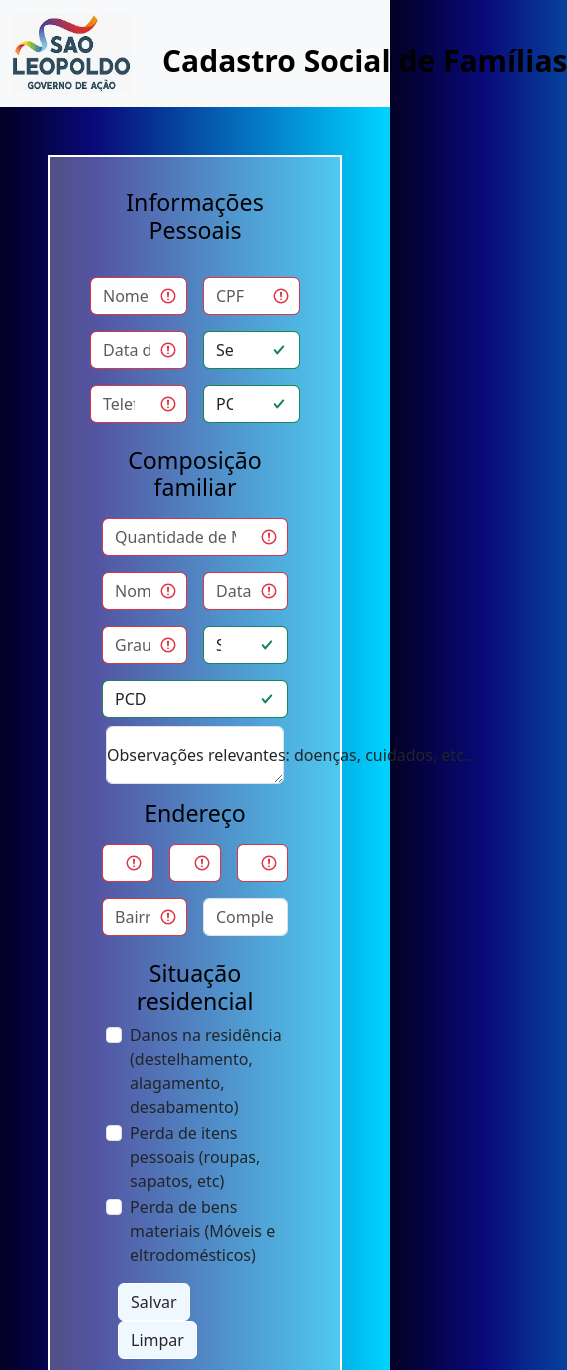
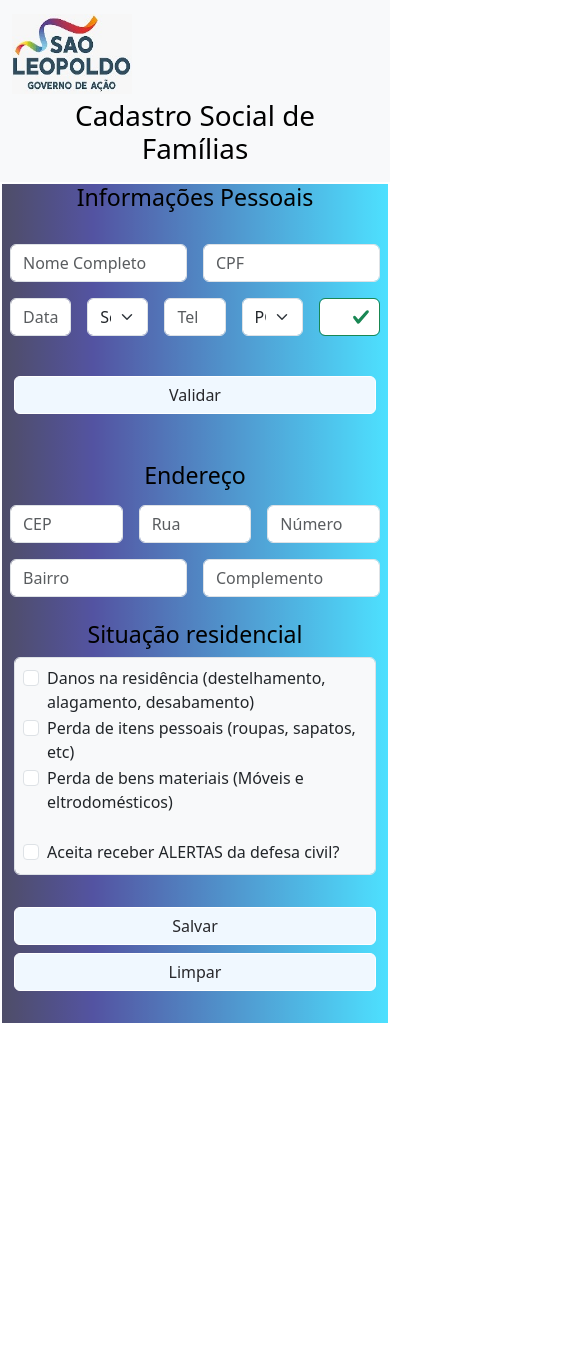
Before and after one commit to Doug-13/slfest2023, a website: page index.html in a window 390 px wide. Shown: the top 1370 px of the page, 567 px wide, since content can reach past the window. After the commit the page ends 1025 px from the top, so only its background shows below. Drawn offline with nearby package versions, Linux system fonts and the light colour scheme.

Commit message:
projeto remodelado e incluido cadastro social de acordo com número de famílias

```diff
--- a/index.html
+++ b/index.html
@@ -12,11 +12,11 @@
     <script>
         async function salvar() {
             const response = await fetch(
-                "http://localhost:3000/users",
+                "http://localhost:3333/users",
                 {
                     method: "GET",
                     headers: {
-                        "Content-Type": "application/json"
+                        "Content-Type": "application/php"
                     },
                 }
             )
@@ -31,23 +31,23 @@
         <nav class="navbar bg-light ">
             <div class="container-fluid">
                 <a class="navbar-brand" href="#">
-                    <img src="images/WhatsApp Image 2023-07-16 at 14.43.30.jpeg" alt="Logo" width="120" height="80"
+                    <img src="images\LogoSL.jpeg" alt="Logo" width="120" height="80"
                         class="d-inline-block align-text-top">
-                    <strong>Cadastro Social de Famílias </strong>
+
                 </a>
 
+                <div class="container">
+                    <div class="row">
+                        <div class="header container ">
+                            <h1>Cadastro Social de Famílias</h1>
+                        </div>
+                    </div>
+                </div>
             </div>
         </nav>
     </Header>
     <div id="fundo">
-        <style>
-            #fundo {
-                border: 2px solid rgb(255, 255, 255);
-                margin: 3rem;
-                padding: 2rem;
-                background-color: rgba(255, 255, 255, 0.3);
-            }
-        </style>
+
 
         <div class="container">
             <div class="row">
@@ -61,27 +61,26 @@
         <div id="container" class="container mt-3">
             <form action="/action_page.php">
                 <div class="row">
-                    <div class="col p-2 was-validated">
-                        <input name="nome" type="text" class="form-control" placeholder="Nome Completo"
+                    <div class="col p-2 ">
+                        <input id="nome" type="text" class="form-control" placeholder="Nome Completo"
                             aria-label="Nome Completo " required />
                     </div>
 
-                    <div class="col p-2 was-validated">
-                        <input name="cpf" type="number" class="form-control" placeholder="CPF" aria-label="CPF"
+                    <div class="col p-2 ">
+                        <input id="cpf" type="number" class="form-control" placeholder="CPF" aria-label="CPF"
                             required />
                     </div>
                 </div>
 
             </form>
-            <form action="/users" method="get">
+            <!-- <form action="/users" method="get"> -->
             <div class="row">
-                    <div class="col p-2 was-validated">
-                        <input name="dtNasc" type="text" class="form-control" placeholder="Data de Nascimento"
+                <div class="col p-2 ">
+                    <input Id="dtNasc" type="text" class="form-control" placeholder="Data de Nascimento"
                         aria-label="Data de Nascimento" required />
                 </div>
-                    <div class="col p-2 was-validated">
-                        <select name="sexo" class="form-select form-control was-validated"
-                        aria-label=".form-select-sm example">
+                <div class="col p-2 ">
+                    <select Id="sexo" class="form-select form-control " aria-label=".form-select-sm example">
                         <option selected>Sexo</option>
                         <option value="1">Masculino</option>
                         <option value="2">Feminino</option>
@@ -89,187 +88,133 @@
                     </select>
                 </div>
 
-                    <div class="col p-2 was-validated">
-                        <input name="telefone" type="number" class="form-control" placeholder="Telefone"
-                            aria-label="Telefone" required />
+                <div class="col p-2 ">
+                    <input Id="telefone" type="number" class="form-control" placeholder="Telefone" aria-label="Telefone"
+                        required />
                 </div>
-                    <div class="col p-2 was-validated">
-                        <select name="pcd" class="form-select form-control was-validated"
-                            aria-label=".form-select-sm example">
+                <div class="col p-2 ">
+                    <select Id="pcd" class="form-select form-control " aria-label=".form-select-sm example">
                         <option selected>PCD</option>
                         <option value="1">Sim</option>
                         <option value="2">Não</option>
 
                     </select>
                 </div>
+                <div class="col p-2 was-validated">
+                    <input id="numero" type="number" class="form-control" placeholder="N° pessoas na família"
+                        aria-label="N° pessoas na família" />
+                </div>
+
+            </div>
+
+
+            <div id=button class="d-grid gap-2">
+                <button id="gerar" type="submit" onclick="validar()" name="bt1" class="btn">
+                    Validar
+                </button>
+            </div>
+
+            <!-- ########################## COMPOSIÇÃO FAMILIAR ################################################ -->
+            <div id="formularios"></div>
 
         </div>
         </form>
 
-            <!-- ########################################################################## -->
-
-
-            <!-- Dados -->
-            <div id="container" class="container mt-3">
-                <div class="container">
-                    <div class="row">
-                        <div id="header" class="container">
-                            <h3>Composição familiar</h3>
-                        </div>
-                    </div>
-                </div>
-                <form action="/action_page.php">
-                    <div class="row">
-                        <div class="col p-2 was-validated">
-                            <input name="qtdMembros" type="number" class="form-control"
-                                placeholder="Quantidade de Membros da família "
-                                aria-label="Quantidade de Membros da família " required />
-                        </div>
-
-                </form>
-                <form action="/action_page.php">
-                    <div class="row">
-                        <div class="col p-2 was-validated">
-                            <input name="nomeDp" type="text" class="form-control" placeholder="Nome completo"
-                                aria-label="Nome completo" required />
-                        </div>
-
-                        <div class="col p-2 was-validated">
-                            <input name="dtNascDp" type="text" class="form-control" placeholder="Data de Nascimento"
-                                aria-label="Data de Nascimento" required />
-                        </div>
-                    </div>
-                </form>
-
-                <form action="/action_page.php">
-                    <div class="row">
-                        <div class="col p-2 was-validated">
-                            <input name="parentesco" type="text" class="form-control" placeholder="Grau de parentesco"
-                                aria-label="Grau de parentesco" required />
-                        </div>
-                        <div class="col p-2 was-validated">
-                            <select name="sexoDp" class="form-select form-control was-validated"
-                            aria-label=".form-select-sm example">
-                            <option selected>Sexo</option>
-                            <option value="1">Masculino</option>
-                            <option value="2">Feminino</option>
-                            <option value="3">Prefiro não informar</option>
-                        </select>
-                        </div>
-
-                        <div class="col p-2 was-validated">
-                            <select name="pcdDp" class="form-select form-control was-validated"
-                                aria-label=".form-select-sm example">
-                                <option selected>PCD</option>
-                                <option value="1">Sim</option>
-                                <option value="2">Não</option>
-                            </select>
-                        </div>
-                    </div>
-                </form>
-                <div class="form-floating">
-                    <textarea class="form-control" placeholder="Leave a comment here" name="observacao"></textarea>
-                    <label for="floatingTextarea">Observações relevantes: doenças, cuidados, etc...</label>
-                </div>
 
 
         <!-- ############################# ENDEREÇO ################### -->
-                <div name="container" class="container mt-3">
+        <div Id="container" class="container mt-3">
             <div class="container">
                 <div class="row">
-                            <div name="header" class="container">
+                    <div Id="header" class="container">
                         <h3>Endereço</h3>
                     </div>
                 </div>
             </div>
             <form action="/action_page.php">
                 <div class="row">
-                            <div class="col p-2 was-validated">
-                                <input name="cep" type="number" class="form-control" placeholder="CEP " aria-label="CEP"
-                                    required />
+                    <div class="col p-2 ">
+                        <input Id="cep" type="number" class="form-control" placeholder="CEP " aria-label="CEP" />
                     </div>
-                            <div class="col p-2 was-validated">
-                                <input name="rua" type="number" class="form-control" placeholder="Rua " aria-label="Rua"
-                                    required />
+                    <div class="col p-2 ">
+                        <input Id="rua" type="text" class="form-control" placeholder="Rua " aria-label="Rua" />
                     </div>
-                            <div class="col p-2 was-validated">
-                                <input name="numero" type="number" class="form-control" placeholder="Número "
-                                    aria-label="Número" required />
+                    <div class="col p-2 ">
+                        <input Id="numero" type="number" class="form-control" placeholder="Número "
+                            aria-label="Número" />
                     </div>
 
             </form>
             <form action="/action_page.php">
                 <div class="row">
-                            <div class="col p-2 was-validated">
-                                <input name="bairro" type="text" class="form-control" placeholder="Bairro"
-                                    aria-label="Bairro" required />
+                    <div class="col p-2 ">
+                        <input Id="bairro" type="text" class="form-control" placeholder="Bairro" aria-label="Bairro" />
                     </div>
 
                     <div class="col p-2 ">
-                                <input name="comp" type="text" class="form-control" placeholder="Complemento"
-                                    aria-label="Complemento  " required />
+                        <input Id="comp" type="text" class="form-control" placeholder="Complemento"
+                            aria-label="Complemento  " />
                     </div>
                 </div>
             </form>
 
 
             <!-- ############################# Situação residencial ################### -->
-                    <div name="container" class="container mt-3">
+            <div Id="container" class="container mt-3 ">
                 <div class="container">
                     <div class="row">
-                                <div name="header" class="container">
+                        <div Id="header" class="container">
                             <h3>Situação residencial</h3>
                         </div>
                     </div>
                 </div>
                 <!-- Caixas de seleção -->
-
+                <div class="col p-2 bg-light form-control">
                     <div class="form-check">
-                            <input class="form-check-input" type="checkbox" value="" name="danosResidencia">
+                        <input class="form-check-input" type="checkbox" value="" Id="danosResidencia">
                         <label class="form-check-label" for="flexCheckDefault">
                             Danos na residência (destelhamento, alagamento, desabamento)
                         </label>
                     </div>
 
                     <div class="form-check">
-                            <input class="form-check-input" type="checkbox" value="" name="perdasPessoais">
+                        <input class="form-check-input" type="checkbox" value="" Id="perdasPessoais">
                         <label class="form-check-label" for="flexCheckDefault">
                             Perda de itens pessoais (roupas, sapatos, etc)
                         </label>
                     </div>
                     <div class="form-check">
-                            <input class="form-check-input" type="checkbox" value="" name="bensMateriais">
+                        <input class="form-check-input" type="checkbox" value="" Id="bensMateriais">
                         <label class="form-check-label" for="flexCheckDefault">
                             Perda de bens materiais (Móveis e eltrodomésticos)
                         </label>
                     </div>
+                    <br>
+                    <div class="form-check">
+                        <input class="form-check-input" type="checkbox" value="" name="defesaCivil">
+                        <label class="form-check-label" for="flexCheckDefault">
+                            Aceita receber ALERTAS da defesa civil?
+                        </label>
+                    </div>
+                </div>
+            </div>
 
 
+        </div>
+        <!-- Lançamento de Notas -->
 
-                        <!-- Lançamento de Notas -->
-                        <div name="container" class="container mt-3">
-                            <div class="container">
-                                <div class="row">
-
+        <div id=button class="d-grid gap-2">
+            <button class="btn btn-primary" type="button">Salvar</button>
+            <button class="btn btn-primary" type="button">Limpar</button>
         </div>
-                            </div>
-                            <button type="submit" onclick="salvar()" name="bt1" class="btn">
-                                Salvar
-                            </button>
-                            <button type="submit" onclick="aluno.limpar()" name="bt2" class="btn">
-                                Limpar
-                            </button>
-                        </div>
-                        <h3 class="text" name="Retorno"></h3>
-                    </div>
-
     </div>
 
     <script src="https://cdn.jsdelivr.net/npm/bootstrap@5.3.0-alpha3/dist/js/bootstrap.bundle.min.js"
         integrity="sha384-ENjdO4Dr2bkBIFxQpeoTz1HIcje39Wm4jDKdf19U8gI4ddQ3GYNS7NTKfAdVQSZe"
         crossorigin="anonymous"></script>
 
-                <script src="script.js"></script>
+    <script src="scripts.js"></script>
+
 </body>
 
 </html>
--- a/style.css
+++ b/style.css
@@ -4,13 +4,12 @@
 
 body {
   background: rgb(2, 0, 36);
-    background: linear-gradient(
-      90deg,
+  background: linear-gradient(90deg,
       rgba(2, 0, 36, 1) 0%,
       rgba(9, 9, 121, 1) 24%,
-      rgba(0, 212, 255, 1) 100%
-    );
+      rgba(0, 212, 255, 1) 100%);
 }
+
 h1,
 h3,
 h4 {
@@ -18,16 +17,26 @@ h4 {
   color: black;
 }
 
-#header{
-    font-size: 30px;
-    position:center;
+#fundo {
+    border: 2px solid rgb(255, 255, 255);
+    margin: 3rem;
+    padding: 2rem;
+    background-color: rgba(255, 255, 255, 0.3);
+}
+
+
+.header {
+  font-size: 90px;
+  position: center;
 
 }
+
 #container button {
   background-color: aliceblue;
   border: 1px solid rgb(255, 255, 255);
   color: rgb(39, 39, 43);
 }
+
 #container button:hover {
   background-color: rgb(224, 208, 163);
   border: 1px solid rgb(255, 255, 255);
@@ -39,5 +48,29 @@ h4 {
   margin-top: 25px;
   margin-left: 30px;
   font-size: 30px;
+  word-break: break-all;
+}
+.d-grid{
+  padding-top:2rem ;
+  padding-bottom:2rem ;
+}
+@media (max-width: 350px) {
+
+      .form-control{
+        font-size:12px;
+      }
+}
+@media (max-width: 800px) {
+  #fundo {
+    margin: 0rem;
+    padding: 0rem;
+    font-size:20px;
 
   }
+  .form-floating{
+    font-size:10px;
+    word-break: break-all;
+
+  }
+
+}
```
Also changed, not shown: scripts.js (added, +135 -0 lines), images/LogoSL.jpeg (renamed from images/WhatsApp Image 2023-07-16 at 14.43.30.jpeg). Lines whose indentation alone changed are shown as unchanged.
